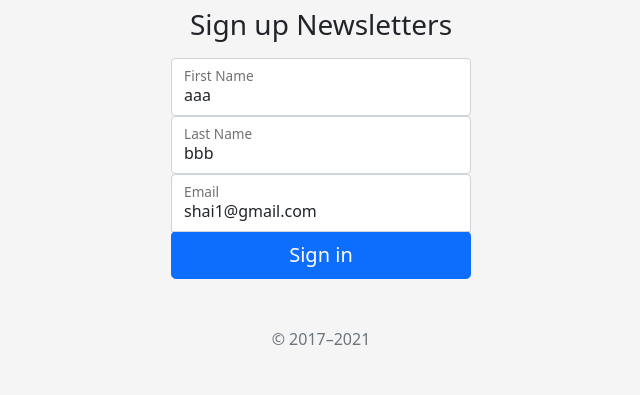
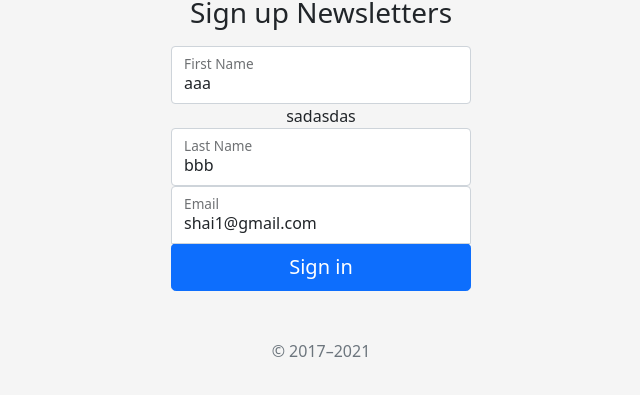
Before and after one commit to shaimuli/Story, a website: page signup.html in a window 1280 px wide. Shown: the part 253-648 px from the top of the page, without its empty margins (319-959 px from the left). Drawn offline with nearby package versions, Linux system fonts and the light colour scheme.

Commit message:
My first commit

```diff
--- a/signup.html
+++ b/signup.html
@@ -51,6 +51,7 @@
       <input type="string" name="fName" value="aaa" class="form-control" placeholder="First Name" required>
       <label for="floatingInput">First Name</label>
     </div>
+    <div>sadasdas</div>
     <div class="form-floating">
       <input type="string" name="lName" value="bbb" class="form-control" placeholder="Last Name" required>
       <label for="floatingPassword">Last Name</label>
```
